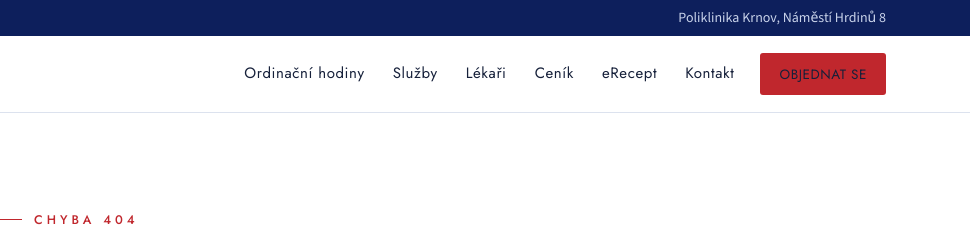
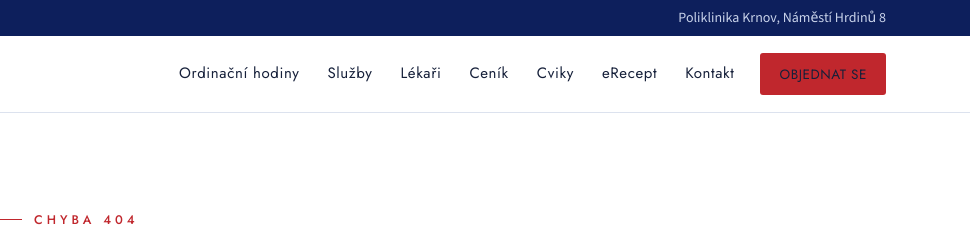
Before and after one commit to fimbinm/otrhal, a website: page 404.html in a window 1280 px wide. Shown: the top 241 px of the page, 310-1280 px from the left. Drawn offline with nearby package versions, Linux system fonts and the light colour scheme; no server answers.

Commit message:
Cviky v horním menu
Co-Authored-By: Claude Opus 5.5 <noreply@anthropic.com>

```diff
--- a/404.html
+++ b/404.html
@@ -33,6 +33,7 @@
       <a href="/#sluzby">Služby</a>
       <a href="/#lekari">Lékaři</a>
       <a href="/#cenik">Ceník</a>
+      <a href="/cviky">Cviky</a>
       <a href="/erecept">eRecept</a>
       <a href="/#kontakt">Kontakt</a>
       <a href="/rezervace" class="btn btn-red">Objednat se</a>
```
Also changed, not shown: cviky.html (+1 -0 lines), erecept.html (+1 -0 lines), index.html (+1 -0 lines), ochrana-osobnich-udaju.html (+1 -0 lines), rezervace.html (+1 -0 lines), zruseni.html (+1 -0 lines).
